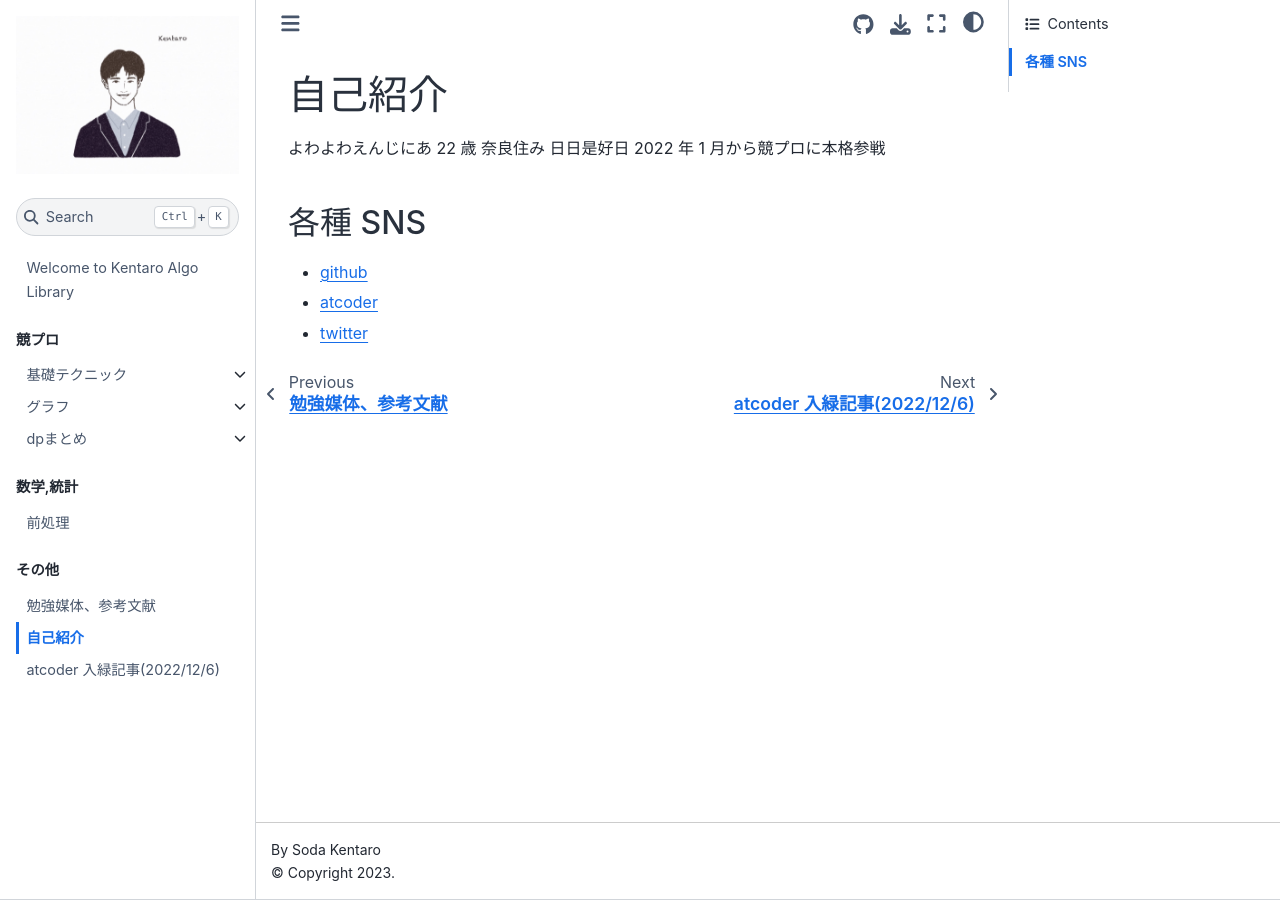
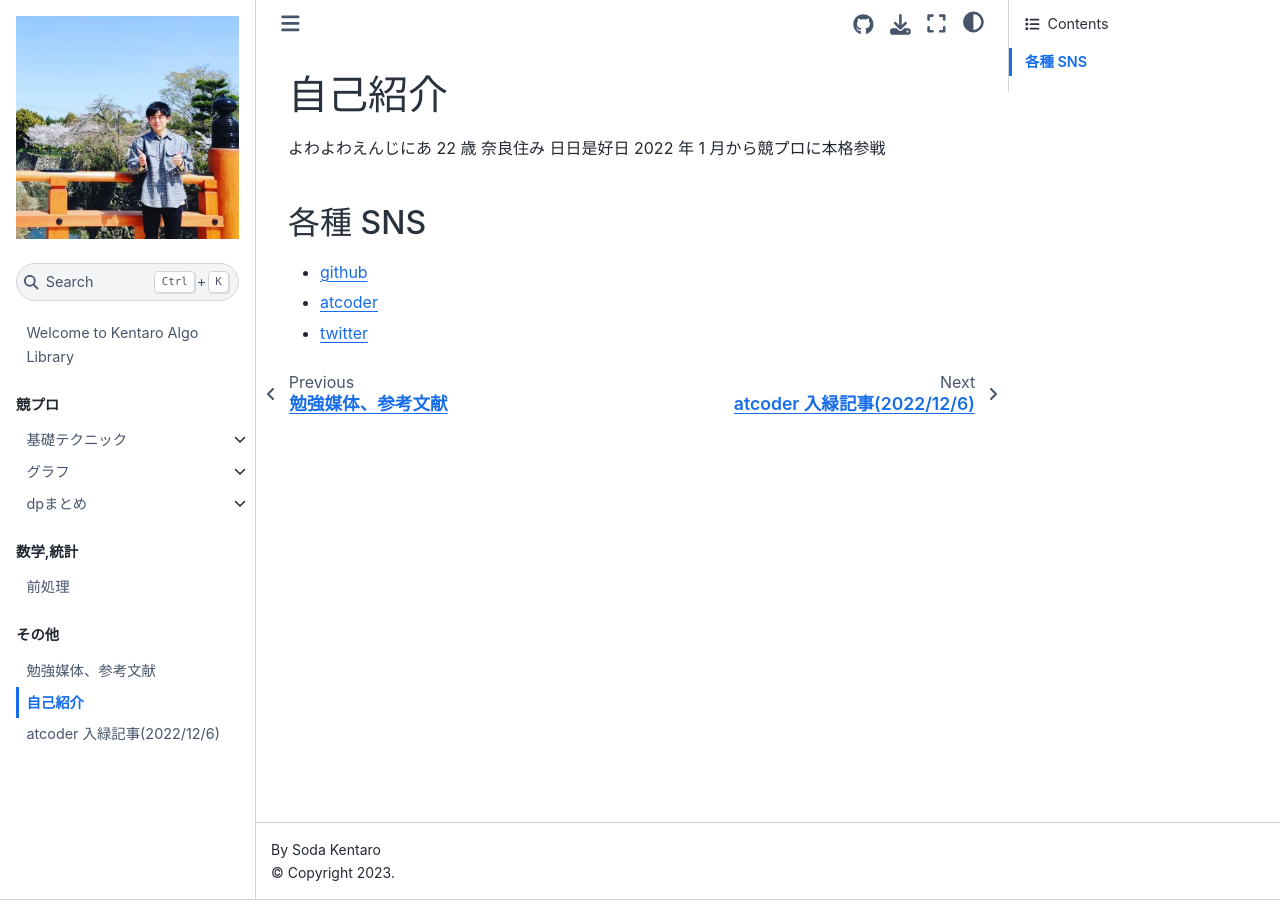
Before and after one commit to nyankiti/algo-library, a Jupyter Book: the page built from book/self-intro.md, in a window 1280 px wide. Built offline with Jupyter Book 1.0.4 settings and Sphinx 7.4.7 and the Sphinx Book theme 1.1.4, drawn with Linux system fonts in a browser that asks for light colours.

Commit message:
update logo

```diff
--- a/book/_config.yml
+++ b/book/_config.yml
@@ -3,7 +3,7 @@
 
 title: Kentaro Algo Library
 author: Soda Kentaro
-logo: assets/sochan_illust_have.png
+logo: assets/self_port.jpg
 
 # Force re-execution of notebooks on each build.
 # See https://jupyterbook.org/content/execute.html
```
Also changed, not shown: book/assets/self_port.jpg (added).
